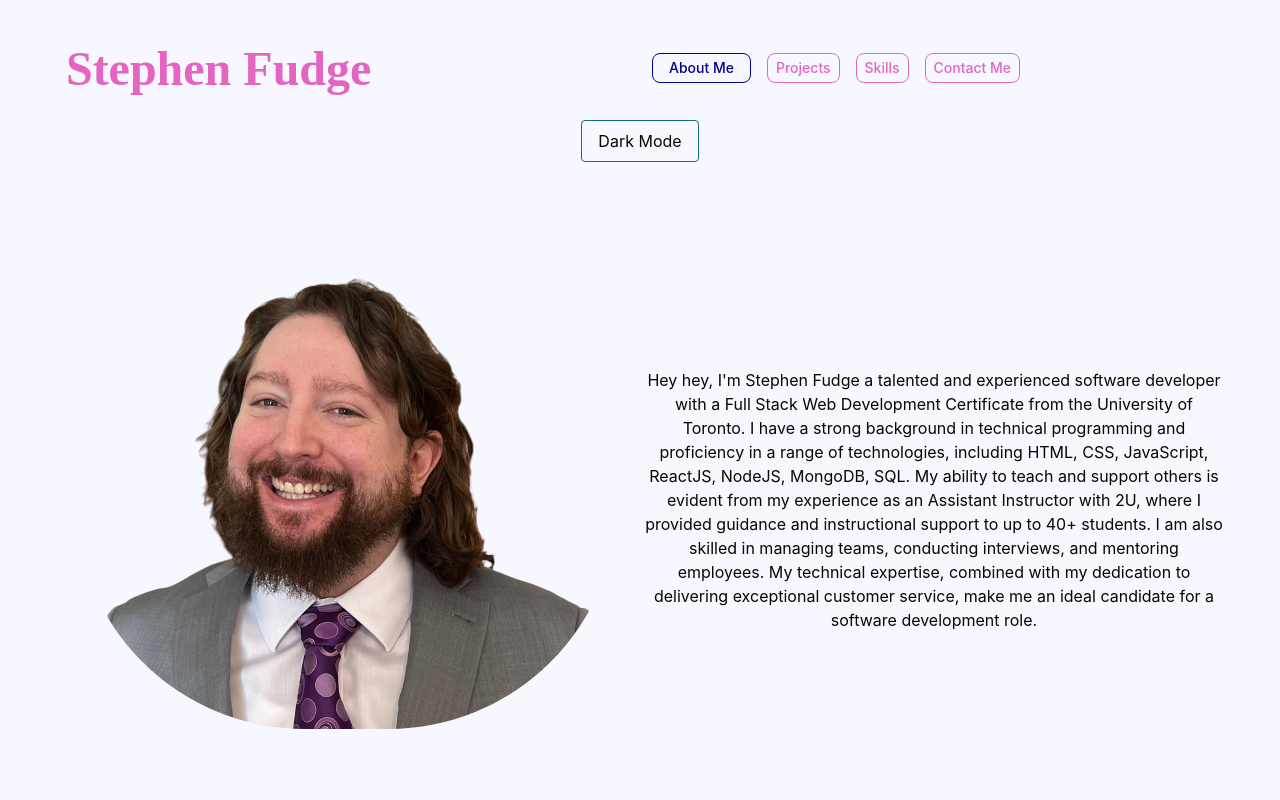
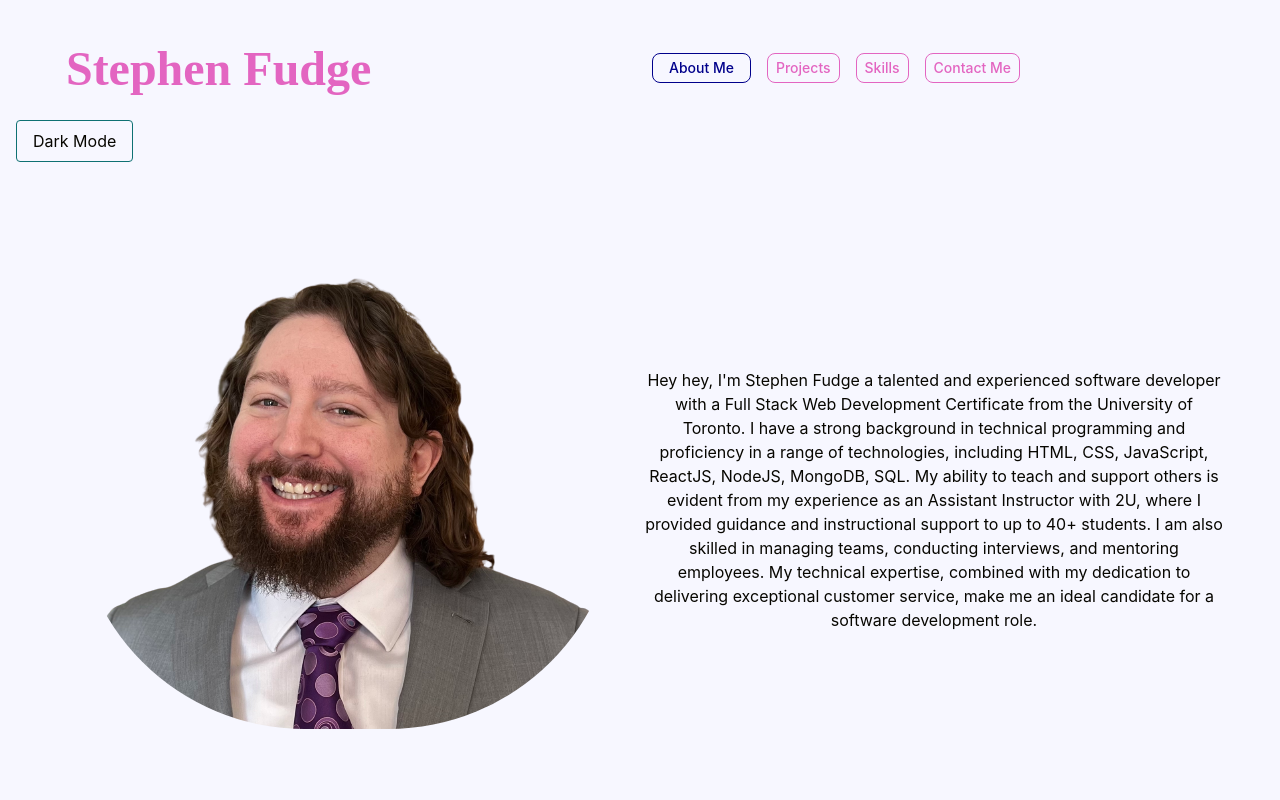
Before and after one commit to stephenfudge/portfolio, a React (Create React App) app: page / in a window 1280 px wide. Shown: the top 800 px of the page. Built offline with nearby package versions, Linux system fonts and the light colour scheme.

Commit message:
left aligned the light/dark mode button

```diff
--- a/src/App.js
+++ b/src/App.js
@@ -24,7 +24,9 @@ function App() {
           activeSection={activeSection}
           handleSectionChange={handleSectionChange}
         />
+        <div className="text-left">
         <ThemeToggle isDark={isDark} setIsDark={setIsDark} />
+        </div>
         <main className="container mx-auto mt-8 ">
           {activeSection === "about" && <About />}
           {activeSection === "projects" && <Projects />}
```
